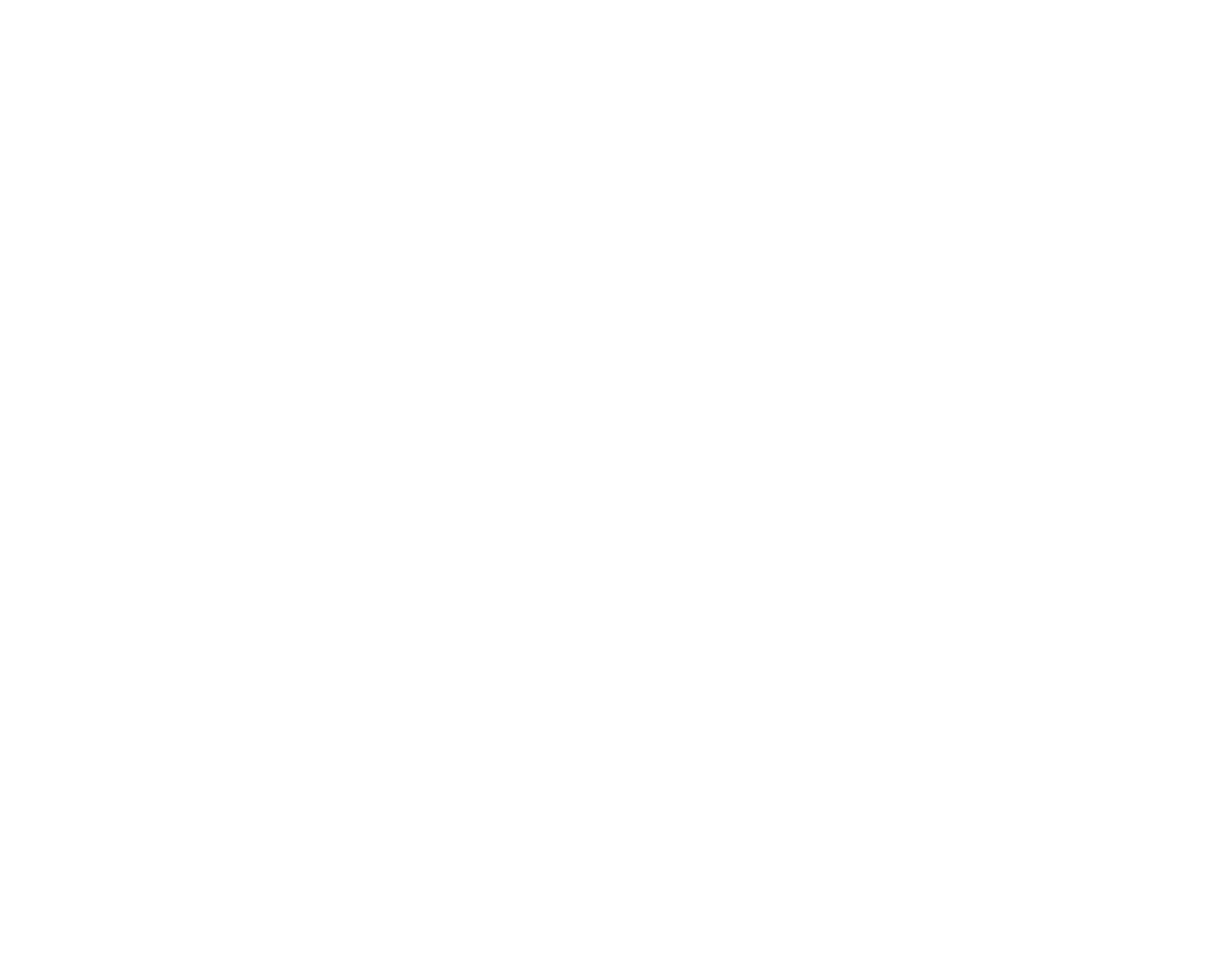
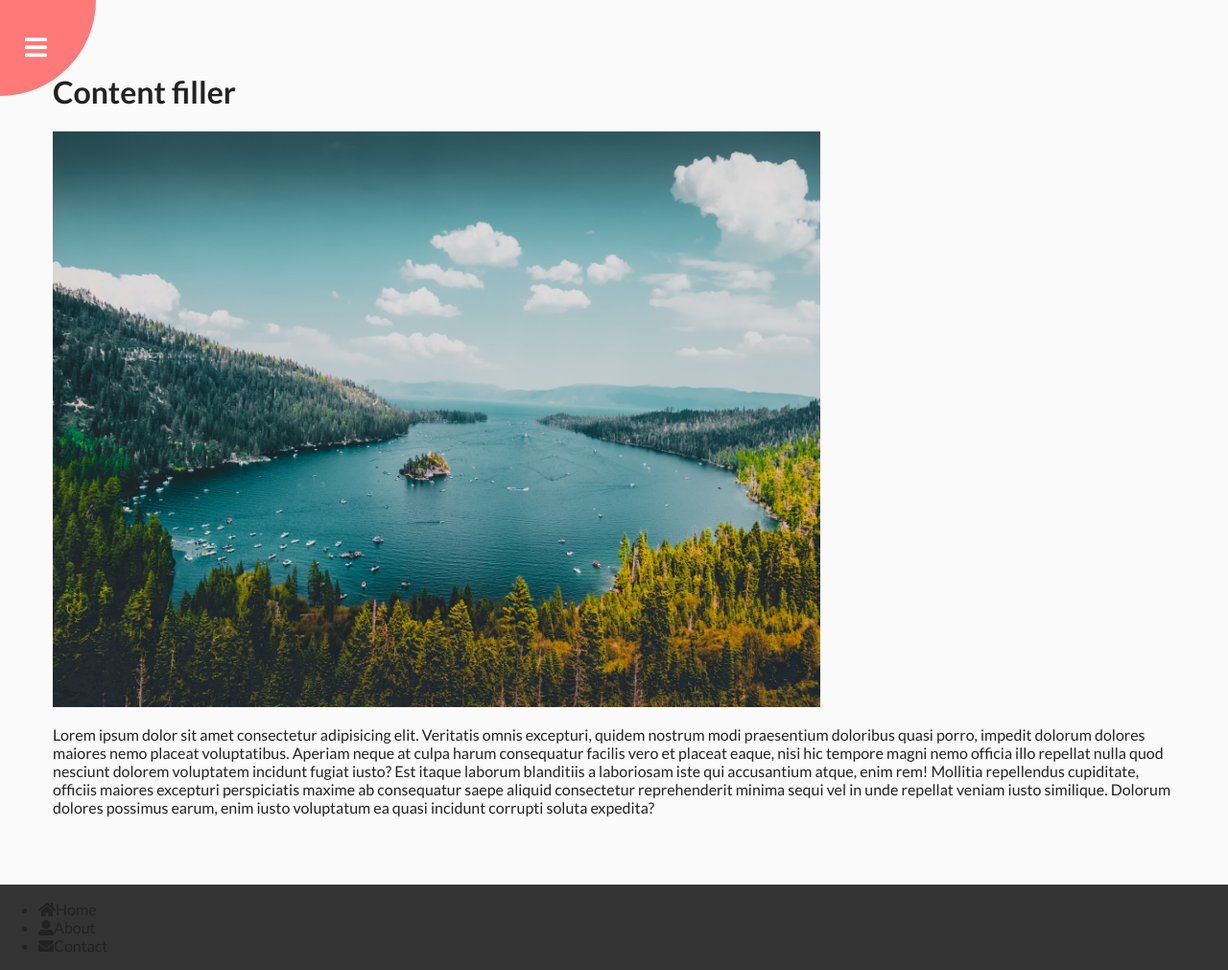
Before and after one commit to Gergi83/rotating-navigation, a website: page index.html in a window 1280 px wide. Shown: the whole page at 96% size. Before the commit the page ends 800 px from the top, so only its background shows below. Drawn offline with Linux system fonts and the light colour scheme.

Commit message:
html and basic css added

```diff
--- a/index.html
+++ b/index.html
@@ -5,11 +5,44 @@
     <meta charset="UTF-8">
     <meta http-equiv="X-UA-Compatible" content="IE=edge">
     <meta name="viewport" content="width=device-width, initial-scale=1.0">
+    <link rel="stylesheet" href="https://cdnjs.cloudflare.com/ajax/libs/font-awesome/5.15.3/css/all.min.css"
+        integrity="sha512-iBBXm8fW90+nuLcSKlbmrPcLa0OT92xO1BIsZ+ywDWZCvqsWgccV3gFoRBv0z+8dLJgyAHIhR35VZc2oM/gI1w=="
+        crossorigin="anonymous" />
     <link rel="stylesheet" href="style.css">
     <title>Rotating Navigation</title>
 </head>
 
 <body>
+    <div class="container">
+        <div class="circle-container">
+            <div class="circle">
+                <button id="close"><i class="fas fa-times"></i></button>
+                <button id="open"><i class="fas fa-bars"></i></button>
+            </div>
+        </div>
+        <div class="content">
+            <h1>Content filler</h1>
+            <img src="/img/landscape.jpg" alt="nature landscape" width="800" height="600">
+            <p>Lorem ipsum dolor sit amet consectetur adipisicing elit. Veritatis omnis excepturi, quidem nostrum modi
+                praesentium doloribus quasi porro, impedit dolorum dolores maiores nemo placeat voluptatibus. Aperiam
+                neque
+                at culpa harum consequatur facilis vero et placeat eaque, nisi hic tempore magni nemo officia illo
+                repellat
+                nulla quod nesciunt dolorem voluptatem incidunt fugiat iusto? Est itaque laborum blanditiis a laboriosam
+                iste qui accusantium atque, enim rem! Mollitia repellendus cupiditate, officiis maiores excepturi
+                perspiciatis maxime ab consequatur saepe aliquid consectetur reprehenderit minima sequi vel in unde
+                repellat
+                veniam iusto similique. Dolorum dolores possimus earum, enim iusto voluptatum ea quasi incidunt corrupti
+                soluta expedita?</p>
+        </div>
+    </div>
+    <nav>
+        <ul>
+            <li><i class="fas fa-home"></i>Home</li>
+            <li><i class="fas fa-user-alt"></i>About</li>
+            <li><i class="fas fa-envelope"></i>Contact</li>
+        </ul>
+    </nav>
     <script src="script.js"></script>
 </body>
 
--- a/style.css
+++ b/style.css
@@ -1,12 +1,75 @@
-@import url('https://fonts.googleapis.com/css2?family=Roboto:wght@400;700&display=swap');
+@import url('https://fonts.googleapis.com/css?family=Lato:wght@400;700&display=swap');
+
+:root {
+  --nav-transition: transform 0.44s linear;
+}
 
 * {
   box-sizing: border-box;
 }
 
 body {
-  height: 100vh;
   margin: 0;
-  overflow: hidden;
-  font-family: 'Roboto', sans-serif;
+  overflow-x: hidden;
+  font-family: 'Lato', sans-serif;
+  background: #333;
+  color: #222;
 }
+
+.container {
+  background: #fafafa;
+  transform-origin: top left;
+  transition: var(--nav-transition);
+  width: 100vw;
+  min-height: 100vh;
+  padding: 55px;
+}
+
+.container.show-nav {
+  transform: rotate(-20deg);
+}
+
+.circle {
+  background: #ff7979;
+  height: 200px;
+  width: 200px;
+  border-radius: 50%;
+  position: relative;
+  transition: var(--nav-transition);
+}
+
+.circle-container {
+  position: fixed;
+  top: -100px;
+  left: -100px;
+}
+
+.circle button {
+  cursor: pointer;
+  position: absolute;
+  top: 50%;
+  left: 50%;
+  height: 100px;
+  background: transparent;
+  border: 0;
+  font-size: 26px;
+  color: #fff;
+}
+
+.circle button:focus {
+  outline: none;
+}
+
+.circle button#open {
+  left: 60%;
+}
+
+.circle button#close {
+  top: 60%;
+  transform: rotate(90deg);
+  transform-origin: top left;
+}
+
+.content img {
+  max-width: 100%;
+}
```
Also changed, not shown: img/landscape.jpg (added).
